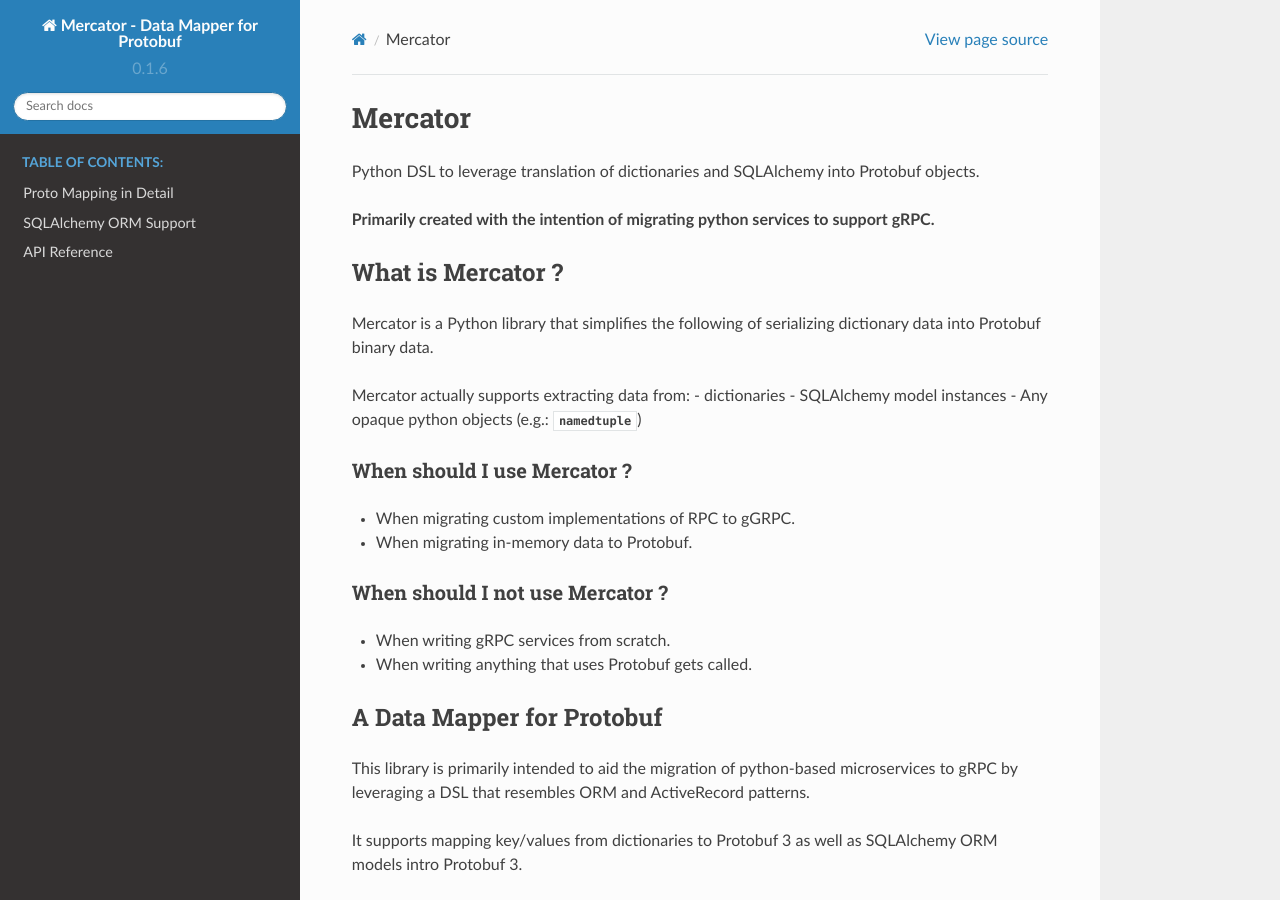
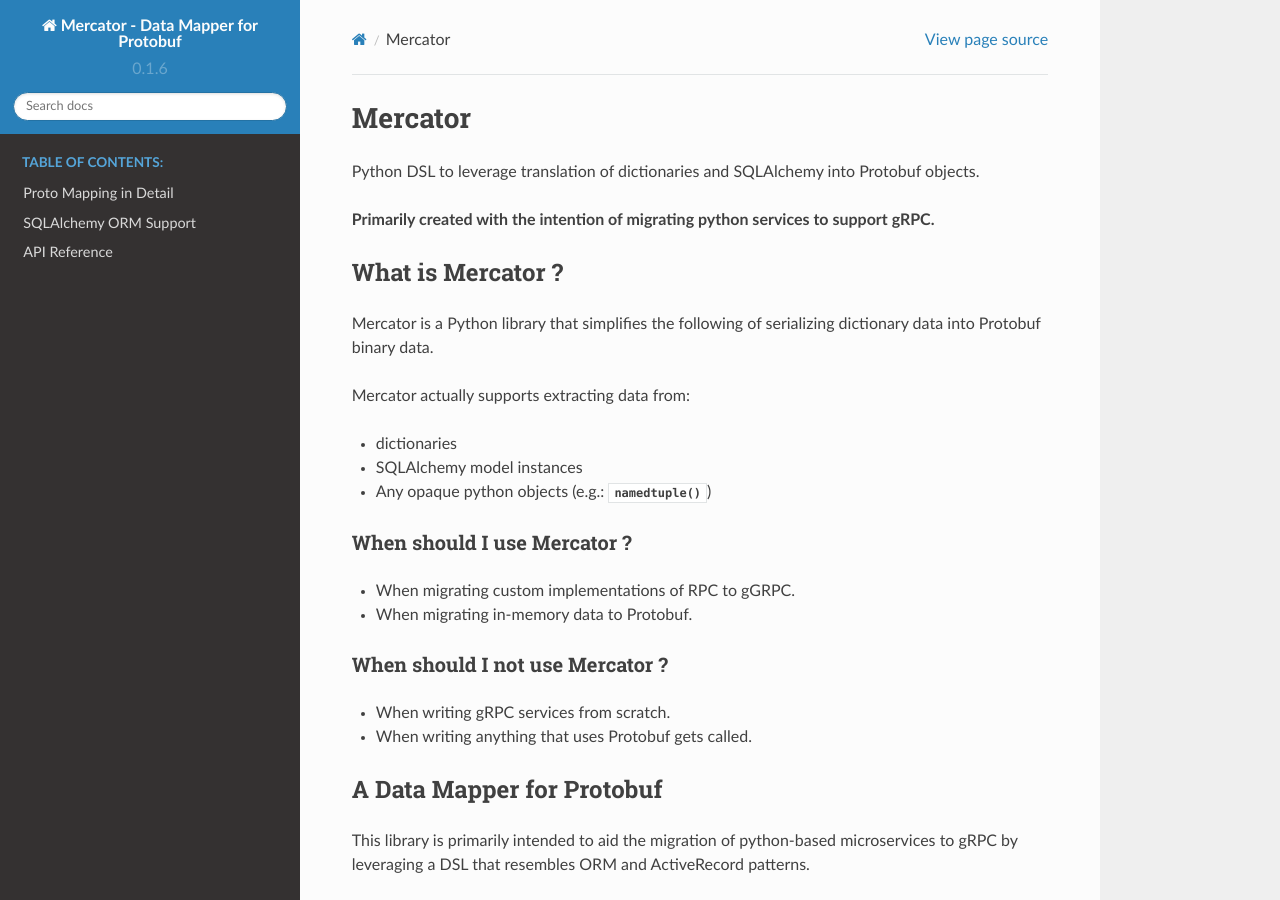
Before and after one commit to NewStore/mercator, a Sphinx documentation site: the page built from docs/source/index.rst, in a window 1280 px wide and 900 px high. Built offline with Sphinx 7.4.7 and the Read the Docs theme 2.0.0, drawn with Linux system fonts in a browser that asks for light colours; some of the changed lines change nothing that is shown.

Commit message:
fix rst typo

```diff
--- a/README.rst
+++ b/README.rst
@@ -26,6 +26,7 @@
 serializing dictionary data into Protobuf binary data.
 
 Mercator actually supports extracting data from:
+
 - dictionaries
 - SQLAlchemy model instances
 - Any opaque python objects (e.g.: :py:class:`~collections.namedtuple`)
@@ -44,7 +45,6 @@
 
 - When writing gRPC services from scratch.
 - When writing anything that uses Protobuf gets called.
-
 
 
 Install
--- a/docs/source/index.rst
+++ b/docs/source/index.rst
@@ -17,9 +17,10 @@
 serializing dictionary data into Protobuf binary data.
 
 Mercator actually supports extracting data from:
+
 - dictionaries
 - SQLAlchemy model instances
-- Any opaque python objects (e.g.: :py:class:`~collections.namedtuple`)
+- Any opaque python objects (e.g.: :py:func:`~collections.namedtuple`)
 
 
 When should I use Mercator ?
```
